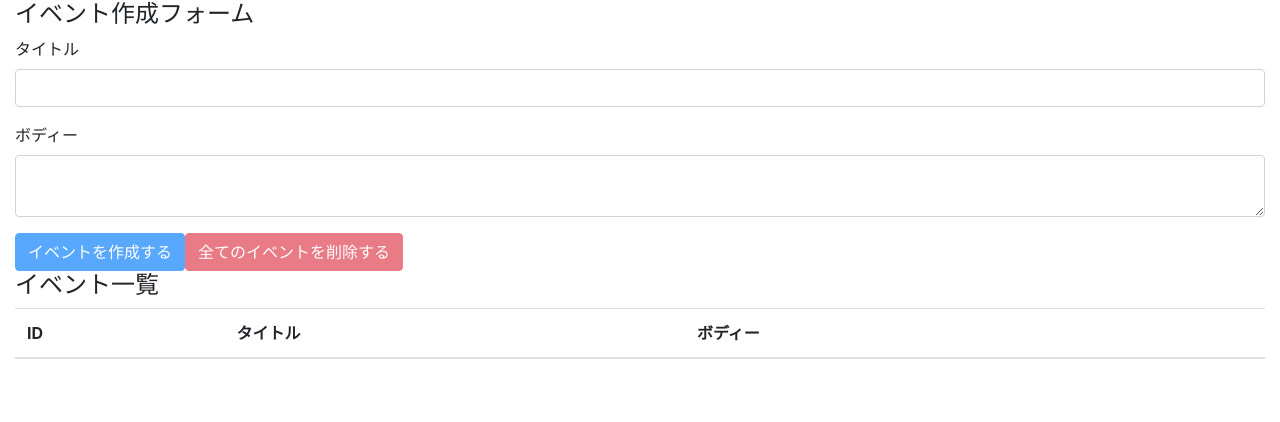
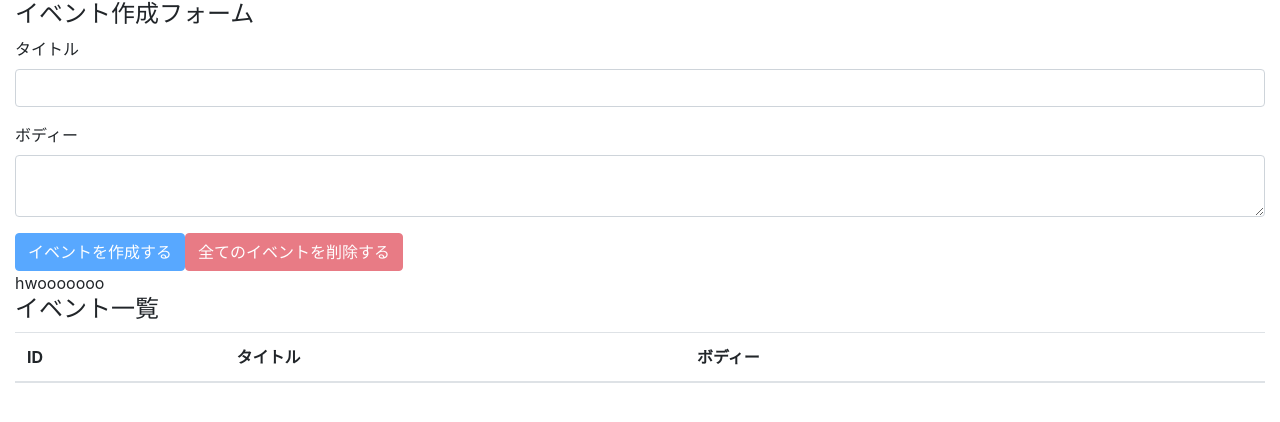
Before and after one commit to vinaka-log/React-hooks-101, a React (Create React App) app: page / in a window 1280 px wide. Shown: the top 422 px of the page. Built offline with nearby package versions, Linux system fonts and the light colour scheme.

Commit message:
setup React Context Provider

```diff
--- a/src/components/App.js
+++ b/src/components/App.js
@@ -3,18 +3,22 @@ import React, { useReducer } from 'react'
 import 'bootstrap/dist/css/bootstrap.min.css'
 
 import EventForm from './EventForm'
-
+import AppContext from '../contexts/AppContext'
 import Events from './Events'
 import reducer from '../reducers'
+
+console.log({AppContext})
 
 const App = () => {
   const [state, dispatch] = useReducer(reducer, [])
 
   return (
-    <div className="container-fluid">
-      <EventForm state={state} dispatch={dispatch} />
-      <Events state={state} dispatch={dispatch} />
-    </div>
+    <AppContext.Provider value={"hwooooooo"} >
+      <div className="container-fluid">
+        <EventForm state={state} dispatch={dispatch} />
+        <Events state={state} dispatch={dispatch} />
+      </div>
+    </AppContext.Provider>
   )
 }
 
--- a/src/components/Events.js
+++ b/src/components/Events.js
@@ -1,10 +1,16 @@
-import React from 'react'
+import React,{useContext} from 'react'
 
 import Event from './Event'
+import AppContext from '../contexts/AppContext'
 
 const Events = ({ state, dispatch }) => {
+    const value  = useContext(AppContext)
   return (
     <>
+      {/* <AppContext.Consumer>
+          {value => {return <div>{value}</div>}}
+      </AppContext.Consumer> */}
+      <div>{value}</div>
       <h4>イベント一覧</h4>
       <table className="table table-hover">
         <thead>
--- a/src/contexts/AppContext.js
+++ b/src/contexts/AppContext.js
@@ -1,6 +1,5 @@
-import React from 'react'
 import  {createContext} from 'react'
 
-const AppContext = createContext()
+const AppContext = createContext("heoooooooo")
 
 export default AppContext
```
